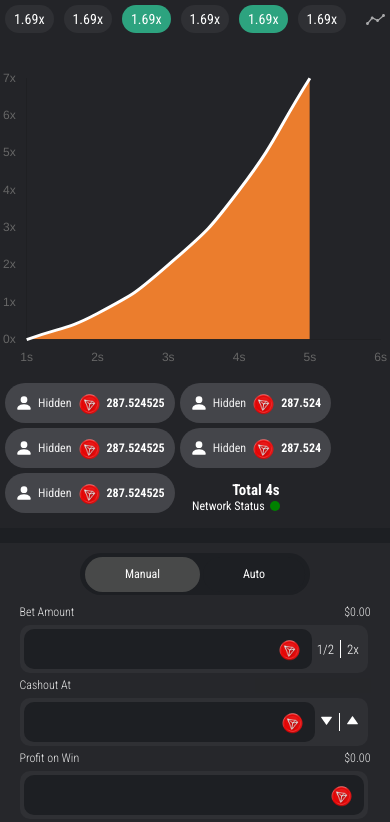
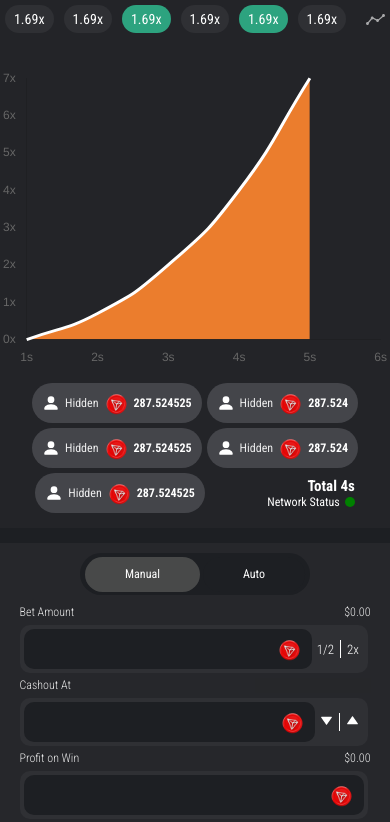
Before and after one commit to indic-mfaizk/demo, a React (Vite) app: page / in a window 390 px wide. Shown: the top 822 px of the page. Built offline with nearby package versions, Linux system fonts and the light colour scheme.

Commit message:
chips alignment fix

```diff
--- a/src/App.css
+++ b/src/App.css
@@ -853,9 +853,9 @@
     position: relative;
     top: 0px;
     right: 0px;
+    width: 145px;
+    height: fit-content;
     /* background-color: blue; */
-    width: 100px;
-    height: fit-content;
   }
   .network-status-heading {
     font-size: 15px;
@@ -870,4 +870,8 @@
   .bottom-tab-table-item {
     font-size: 12px;
   }
+  .right-container-bottom-chips-container {
+    justify-content: center;
+    align-items: center;
+  }
 }
```
